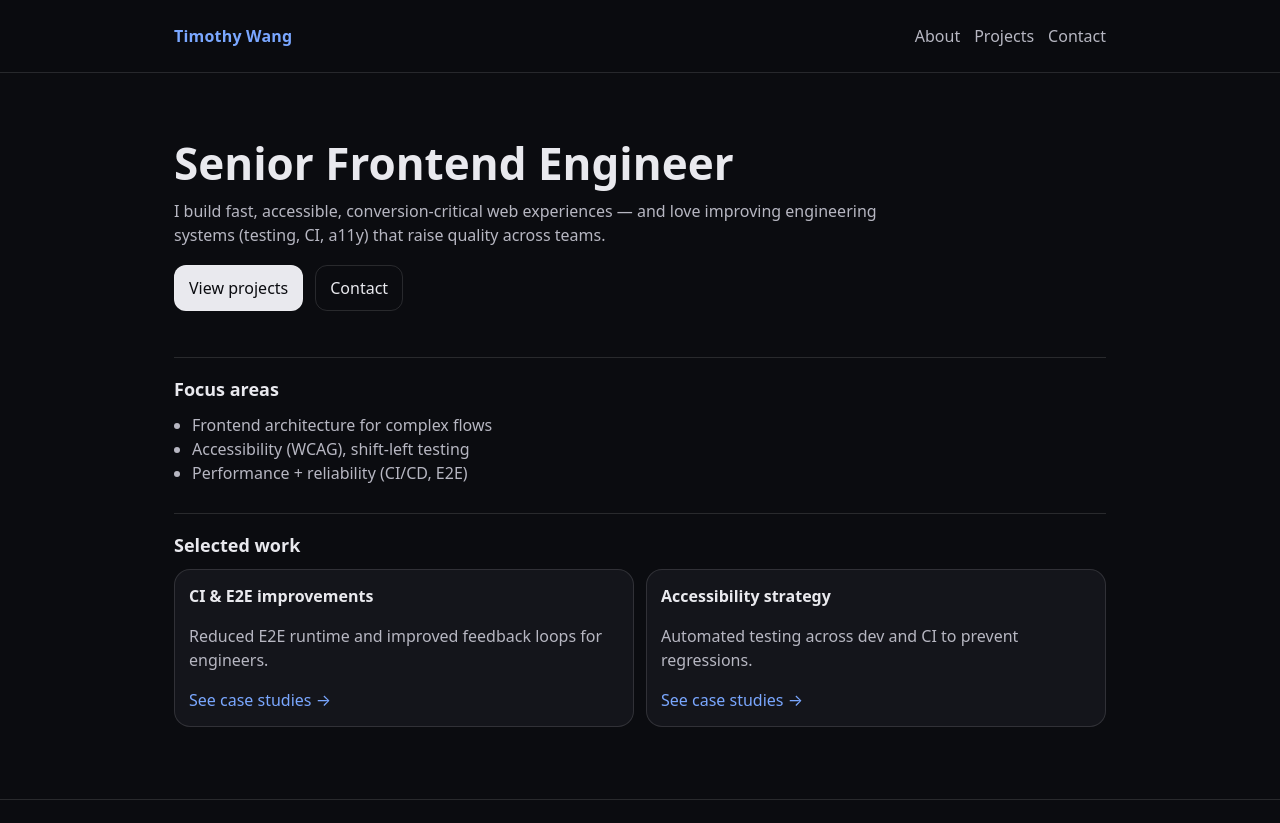
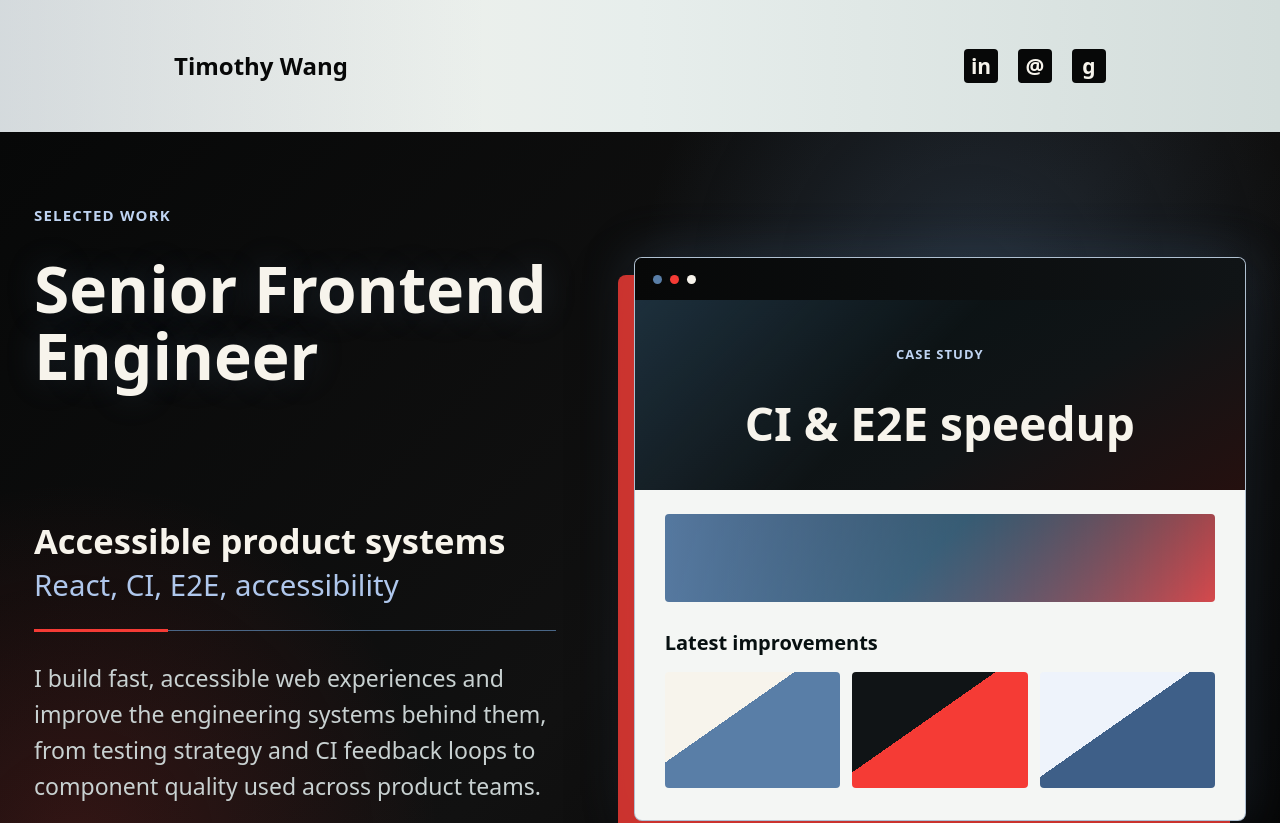
Before and after one commit to timzw961/personal-site, a Next.js app: page / in a window 1280 px wide. Shown: the top 823 px of the page. Built offline with nearby package versions, Linux system fonts and the light colour scheme.

Commit message:
update colour scheme to mimic hyundai N cars

```diff
--- a/src/app/page.module.css
+++ b/src/app/page.module.css
@@ -1,85 +1,268 @@
-.hero {
-  padding: 42px 0 18px;
+.showcase {
+  min-height: calc(100vh - 84px);
+  --n-black: #070808;
+  --n-graphite: #101416;
+  --n-teal: #597ea7;
+  --n-blue: #597ea7;
+  --n-red: #f53b35;
+  --n-cream: #f7f4ec;
+  background:
+    radial-gradient(circle at 76% 18%, rgba(89, 126, 167, 0.24), transparent 28%),
+    radial-gradient(circle at 6% 86%, rgba(245, 59, 53, 0.16), transparent 26%),
+    linear-gradient(135deg, var(--n-black) 0%, #111 54%, #050505 100%);
+  color: #f8f5ed;
+}
+
+.inner {
+  width: min(1212px, calc(100% - 48px));
+  min-height: calc(100vh - 84px);
+  margin: 0 auto;
+  display: grid;
+  grid-template-columns: minmax(320px, 0.92fr) minmax(420px, 1.08fr);
+  align-items: center;
+  gap: 78px;
+  padding: 72px 0 88px;
+}
+
+.copy {
+  position: relative;
+  z-index: 1;
+}
+
+.eyebrow {
+  margin: 0 0 28px;
+  color: #bfd4f2;
+  font-size: 15px;
+  font-weight: 700;
+  letter-spacing: 0.08em;
+  text-transform: uppercase;
 }
 
 .title {
-  font-size: 44px;
-  line-height: 1.1;
-  margin: 0 0 12px;
+  margin: 0 0 132px;
+  max-width: 680px;
+  color: var(--n-cream);
+  font-size: clamp(42px, 5vw, 72px);
+  font-weight: 800;
+  line-height: 1.05;
+  text-shadow: 0 0 34px rgba(89, 126, 167, 0.22);
 }
 
-.subtitle {
-  max-width: 720px;
-  margin: 0 0 18px;
+.projectMeta {
+  position: relative;
+  padding-bottom: 28px;
+  border-bottom: 1px solid rgba(89, 126, 167, 0.78);
 }
 
-.ctaRow {
-  display: flex;
-  gap: 12px;
-  margin-top: 14px;
+.projectMeta::before {
+  position: absolute;
+  left: 0;
+  bottom: -2px;
+  width: 134px;
+  height: 3px;
+  background: var(--n-red);
+  content: "";
 }
 
-.primaryCta,
-.secondaryCta {
+.projectMeta h2 {
+  margin: 0;
+  color: var(--n-cream);
+  font-size: clamp(25px, 2.7vw, 38px);
+  line-height: 1.15;
+}
+
+.projectMeta p {
+  margin: 8px 0 0;
+  color: #afc7ec;
+  font-size: clamp(22px, 2.3vw, 34px);
+  line-height: 1.15;
+}
+
+.description {
+  max-width: 620px;
+  margin: 30px 0 28px;
+  color: #c8d1d1;
+  font-size: clamp(18px, 1.8vw, 25px);
+  line-height: 1.55;
+}
+
+.projectLink {
   display: inline-flex;
   align-items: center;
-  justify-content: center;
-  padding: 10px 14px;
-  border-radius: 12px;
-  border: 1px solid var(--border);
-}
-
-.primaryCta {
-  background: var(--fg);
-  color: var(--bg);
+  min-height: 42px;
+  padding: 0 16px;
+  border: 1px solid rgba(89, 126, 167, 0.9);
+  border-left: 4px solid var(--n-red);
+  background: rgba(89, 126, 167, 0.14);
+  color: var(--n-cream);
+  font-size: 18px;
+  font-weight: 700;
   text-decoration: none;
 }
 
-.secondaryCta {
-  color: var(--fg);
+.projectLink:hover {
+  background: rgba(89, 126, 167, 0.26);
   text-decoration: none;
 }
 
-.section {
-  margin-top: 28px;
-  padding-top: 18px;
-  border-top: 1px solid var(--border);
+.preview {
+  position: relative;
+  display: block;
+  color: inherit;
+  text-decoration: none;
 }
 
-.h2 {
-  margin: 0 0 10px;
-  font-size: 18px;
+.preview:hover {
+  text-decoration: none;
 }
 
-.h3 {
-  margin: 0 0 6px;
-  font-size: 16px;
+.browser {
+  position: relative;
+  z-index: 1;
+  width: min(100%, 624px);
+  margin-left: auto;
+  overflow: hidden;
+  border: 1px solid rgba(89, 126, 167, 0.44);
+  border-radius: 8px;
+  background: #f4f6f4;
+  box-shadow:
+    -16px 18px 0 rgba(245, 59, 53, 0.82),
+    0 28px 65px rgba(0, 0, 0, 0.46),
+    0 0 52px rgba(89, 126, 167, 0.28);
 }
 
-.list {
-  margin: 0;
-  padding-left: 18px;
-  color: var(--muted);
+.browserTop {
+  display: flex;
+  align-items: center;
+  gap: 8px;
+  height: 42px;
+  padding: 0 18px;
+  background:
+    linear-gradient(90deg, var(--n-black), var(--n-graphite)),
+    var(--n-black);
 }
 
-.cards {
+.browserTop span {
+  width: 9px;
+  height: 9px;
+  border-radius: 50%;
+  background: var(--n-teal);
+}
+
+.browserTop span:nth-child(2) {
+  background: var(--n-red);
+}
+
+.browserTop span:nth-child(3) {
+  background: var(--n-cream);
+}
+
+.previewHero {
   display: grid;
-  grid-template-columns: repeat(2, minmax(0, 1fr));
+  place-items: center;
+  min-height: 190px;
+  padding: 30px;
+  background:
+    linear-gradient(135deg, rgba(89, 126, 167, 0.28), transparent 44%),
+    linear-gradient(150deg, #061113 0%, #101416 62%, #25100f 100%);
+  color: #fff;
+  text-align: center;
+}
+
+.previewHero p {
+  margin: 0 0 6px;
+  color: #bfd4f2;
+  font-size: 13px;
+  font-weight: 700;
+  letter-spacing: 0.08em;
+  text-transform: uppercase;
+}
+
+.previewHero h2 {
+  margin: 0;
+  color: var(--n-cream);
+  font-size: clamp(30px, 4vw, 46px);
+  line-height: 1;
+}
+
+.previewBody {
+  padding: 24px 30px 32px;
+  color: #151515;
+}
+
+.previewBanner {
+  height: 88px;
+  margin-bottom: 26px;
+  border-radius: 4px;
+  background:
+    linear-gradient(90deg, rgba(89, 126, 167, 0.95), rgba(89, 126, 167, 0.2)),
+    linear-gradient(135deg, #070808 0%, #0f3438 48%, #f53b35 100%);
+}
+
+.previewBody h3 {
+  margin: 0 0 14px;
+  font-size: 20px;
+  color: #071011;
+}
+
+.previewGrid {
+  display: grid;
+  grid-template-columns: repeat(3, minmax(0, 1fr));
   gap: 12px;
 }
 
-.card {
-  background: var(--card);
-  border: 1px solid var(--border);
-  border-radius: 16px;
-  padding: 14px;
+.previewGrid span {
+  display: block;
+  height: 116px;
+  border-radius: 4px;
+  background: linear-gradient(145deg, #f7f4ec 0 38%, #597ea7 38% 100%);
 }
 
-@media (max-width: 720px) {
+.previewGrid span:nth-child(2) {
+  background: linear-gradient(145deg, #101416 0 42%, #f53b35 42% 100%);
+}
+
+.previewGrid span:nth-child(3) {
+  background: linear-gradient(145deg, #eef3fb 0 44%, #3e5f88 44% 100%);
+}
+
+@media (max-width: 900px) {
+  .inner {
+    grid-template-columns: 1fr;
+    gap: 48px;
+    padding: 54px 0 72px;
+  }
+
   .title {
-    font-size: 34px;
+    margin-bottom: 72px;
   }
-  .cards {
+
+  .browser {
+    margin-left: 0;
+  }
+
+}
+
+@media (max-width: 560px) {
+  .showcase,
+  .inner {
+    min-height: calc(100vh - 68px);
+  }
+
+  .inner {
+    width: min(100% - 32px, 1212px);
+    padding-top: 42px;
+  }
+
+  .title {
+    margin-bottom: 54px;
+  }
+
+  .previewGrid {
     grid-template-columns: 1fr;
   }
+
+  .previewGrid span {
+    height: 72px;
+  }
 }
--- a/src/app/page.tsx
+++ b/src/app/page.tsx
@@ -1,55 +1,55 @@
 import Link from "next/link";
 import styles from "./page.module.css";
-import { Container } from "@/components/Container";
 
 export default function HomePage() {
   return (
-    <Container>
-      <section className={styles.hero}>
-        <h1 className={styles.title}>Senior Frontend Engineer</h1>
-        <p className={styles.subtitle}>
-          I build fast, accessible, conversion-critical web experiences — and
-          love improving engineering systems (testing, CI, a11y) that raise
-          quality across teams.
-        </p>
+    <section className={styles.showcase}>
+      <div className={styles.inner}>
+        <div className={styles.copy}>
+          <p className={styles.eyebrow}>Selected work</p>
+          <h1 className={styles.title}>Senior Frontend Engineer</h1>
 
-        <div className={styles.ctaRow}>
-          <Link className={styles.primaryCta} href="/projects">
+          <div className={styles.projectMeta}>
+            <h2>Accessible product systems</h2>
+            <p>React, CI, E2E, accessibility</p>
+          </div>
+
+          <p className={styles.description}>
+            I build fast, accessible web experiences and improve the engineering
+            systems behind them, from testing strategy and CI feedback loops to
+            component quality used across product teams.
+          </p>
+
+          <Link className={styles.projectLink} href="/projects">
             View projects
           </Link>
-          <Link className={styles.secondaryCta} href="/contact">
-            Contact
-          </Link>
         </div>
-      </section>
 
-      <section className={styles.section}>
-        <h2 className={styles.h2}>Focus areas</h2>
-        <ul className={styles.list}>
-          <li>Frontend architecture for complex flows</li>
-          <li>Accessibility (WCAG), shift-left testing</li>
-          <li>Performance + reliability (CI/CD, E2E)</li>
-        </ul>
-      </section>
+        <Link className={styles.preview} href="/projects/ci-e2e-speedup">
+          <div className={styles.browser}>
+            <div className={styles.browserTop}>
+              <span />
+              <span />
+              <span />
+            </div>
 
-      <section className={styles.section}>
-        <h2 className={styles.h2}>Selected work</h2>
-        <div className={styles.cards}>
-          <div className={styles.card}>
-            <h3 className={styles.h3}>CI & E2E improvements</h3>
-            <p>
-              Reduced E2E runtime and improved feedback loops for engineers.
-            </p>
-            <Link href="/projects">See case studies →</Link>
+            <div className={styles.previewHero}>
+              <p>Case study</p>
+              <h2>CI & E2E speedup</h2>
+            </div>
+
+            <div className={styles.previewBody}>
+              <div className={styles.previewBanner} />
+              <h3>Latest improvements</h3>
+              <div className={styles.previewGrid}>
+                <span />
+                <span />
+                <span />
+              </div>
+            </div>
           </div>
-
-          <div className={styles.card}>
-            <h3 className={styles.h3}>Accessibility strategy</h3>
-            <p>Automated testing across dev and CI to prevent regressions.</p>
-            <Link href="/projects">See case studies →</Link>
-          </div>
-        </div>
-      </section>
-    </Container>
+        </Link>
+      </div>
+    </section>
   );
 }
--- a/src/components/Header.module.css
+++ b/src/components/Header.module.css
@@ -1,9 +1,12 @@
 .header {
-  border-bottom: 1px solid var(--border);
   position: sticky;
   top: 0;
-  background: rgba(11, 12, 16, 0.8);
-  backdrop-filter: blur(10px);
+  z-index: 10;
+  background:
+    linear-gradient(90deg, rgba(89, 126, 167, 0.22), transparent 38%),
+    linear-gradient(90deg, #f7f4ec 0%, #e7eeec 50%, #d3dddb 100%);
+  color: #070808;
+  box-shadow: 0 1px 0 rgba(0, 0, 0, 0.08);
 }
 
 .inner {
@@ -11,23 +14,69 @@
   align-items: center;
   justify-content: space-between;
   gap: 16px;
+  min-height: 84px;
 }
 
 .brand {
+  color: #070808;
+  font-size: 24px;
   font-weight: 700;
-  letter-spacing: 0.2px;
+  letter-spacing: 0;
+  text-decoration: none;
+}
+
+.brand:hover {
+  text-decoration: none;
 }
 
 .nav {
   display: flex;
-  gap: 14px;
+  align-items: center;
+  gap: 20px;
 }
 
-.nav a {
-  color: var(--muted);
+.iconLink {
+  display: inline-flex;
+  align-items: center;
+  justify-content: center;
+  width: 34px;
+  height: 34px;
+  border-radius: 4px;
+  background: #070808;
+  color: #f7f4ec;
+  font-size: 21px;
+  font-weight: 800;
+  line-height: 1;
+  text-decoration: none;
+  text-transform: lowercase;
 }
 
-.nav a:hover {
-  color: var(--fg);
+.iconLink:hover {
+  background: #f53b35;
+  color: #070808;
   text-decoration: none;
 }
+
+.iconLink:first-child:hover {
+  background: #597ea7;
+}
+
+@media (max-width: 640px) {
+  .inner {
+    min-height: 68px;
+  }
+
+  .brand {
+    font-size: 20px;
+  }
+
+  .nav {
+    gap: 10px;
+  }
+
+  .iconLink {
+    width: 30px;
+    height: 30px;
+    font-size: 18px;
+  }
+}
--- a/src/components/Header.tsx
+++ b/src/components/Header.tsx
@@ -11,10 +11,32 @@ export function Header() {
             Timothy Wang
           </Link>
 
-          <nav className={styles.nav} aria-label="Primary">
-            <Link href="/about">About</Link>
-            <Link href="/projects">Projects</Link>
-            <Link href="/contact">Contact</Link>
+          <nav className={styles.nav} aria-label="Contact links">
+            <a
+              className={styles.iconLink}
+              href="https://www.linkedin.com/in/timothy-w-8bbb521b0/"
+              target="_blank"
+              rel="noreferrer"
+              aria-label="LinkedIn"
+            >
+              in
+            </a>
+            <Link
+              className={styles.iconLink}
+              href="/contact"
+              aria-label="Contact"
+            >
+              @
+            </Link>
+            <a
+              className={styles.iconLink}
+              href="https://github.com/timzw961"
+              target="_blank"
+              rel="noreferrer"
+              aria-label="GitHub"
+            >
+              g
+            </a>
           </nav>
         </div>
       </Container>
```
